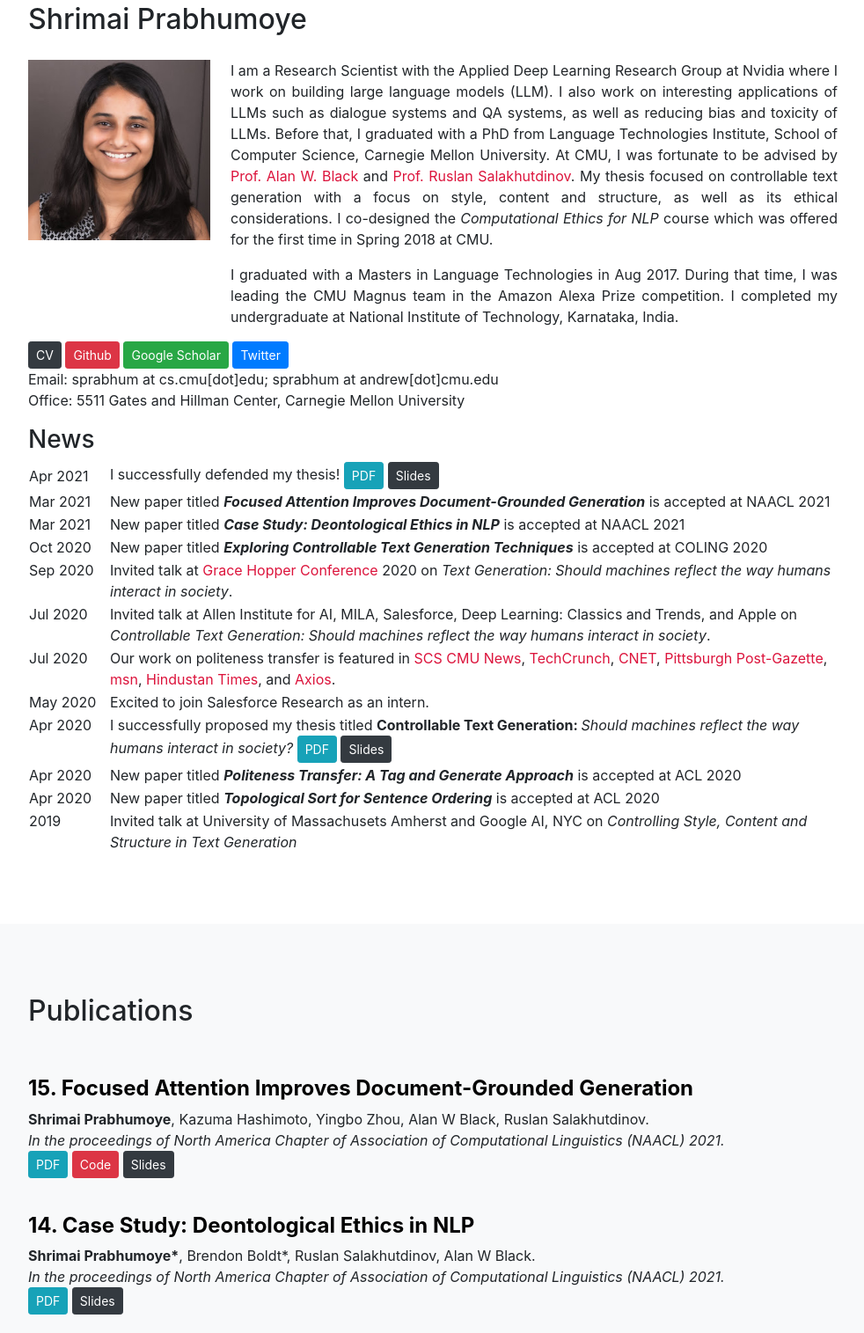
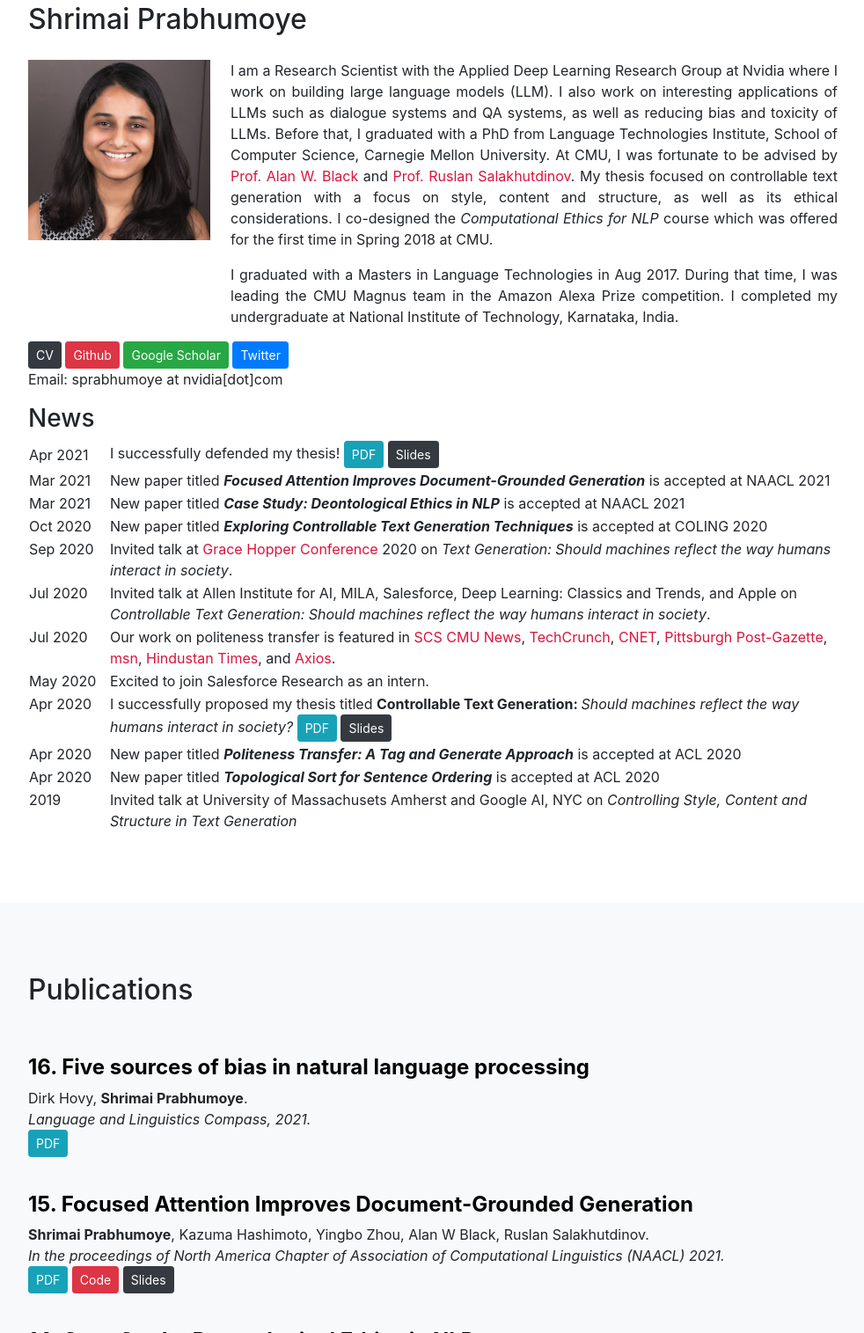
Before and after one commit to shrimai/shrimai.github.io, a website with bundled scripts: page index.html in a window 1280 px wide. Shown: the part 77-1592 px from the top of the page at 88% size, without its empty margins (148-1130 px from the left). Built offline with nearby package versions, Linux system fonts and the light colour scheme.

Commit message:
updating email and a paper

```diff
--- a/index.html
+++ b/index.html
@@ -82,12 +82,10 @@
             <p>
               <a onclick="window.open(this.href); return false;" title="docs/Shrimai_CV.pdf" href="docs/Shrimai_CV.pdf" onkeypress="window.open(this.href); return false;" target="_blank"><button type="button" class="btn btn-dark btn-sm">CV</button></a>
               <a onclick="window.open(this.href); return false;" title="https://github.com/shrimai" href="https://github.com/shrimai" onkeypress="window.open(this.href); return false;" target="_blank"><button type="button" class="btn btn-danger btn-sm">Github</button></a>
-              <a onclick="window.open(this.href); return false;" title="https://scholar.google.com/citations?user=A6JZ81cAAAAJ&hl=en" href="https://scholar.google.com/citations?user=A6JZ81cAAAAJ&hl=en" onkeypress="window.open(this.href); return false;" target="_blank"><button type="button" class="btn btn-success btn-sm">Google Scholar</button></a>
+              <a onclick="window.open(this.href); return false;" title="https://scholar.google.com/citations?user=8DKNKhkAAAAJ&hl=en" href="https://scholar.google.com/citations?user=8DKNKhkAAAAJ&hl=en" onkeypress="window.open(this.href); return false;" target="_blank"><button type="button" class="btn btn-success btn-sm">Google Scholar</button></a>
               <a onclick="window.open(this.href); return false;" title="https://twitter.com/shrimai_" href="https://twitter.com/shrimai_" onkeypress="window.open(this.href); return false;" target="_blank"><button type="button" class="btn btn-outline-primary btn-sm">Twitter</button></a>
               <br>
-              Email: sprabhum at cs.cmu[dot]edu; sprabhum at andrew[dot]cmu.edu
-              <br>
-              Office: 5511 Gates and Hillman Center, Carnegie Mellon University
+              Email: sprabhumoye at nvidia[dot]com
             </p>
           </div>
       </div>
@@ -167,6 +165,16 @@
       <div class="row">
         <div class="col-lg-10 mx-auto">
           <h2 style="padding-bottom: 5%;">Publications</h2>
+          <h4 class="font-weight-bold">
+            <a onclick="window.open(this.href); return false;" title="https://compass.onlinelibrary.wiley.com/doi/pdfdirect/10.1111/lnc3.12432" href="https://compass.onlinelibrary.wiley.com/doi/pdfdirect/10.1111/lnc3.12432" onkeypress="window.open(this.href); return false;">16. Five sources of bias in natural language processing</a>
+          </h4>
+          <p>
+            Dirk Hovy, <strong>Shrimai Prabhumoye</strong>.<br>
+            <i>Language and Linguistics Compass, 2021.</i><br>
+            <a onclick="window.open(this.href); return false;" title="https://compass.onlinelibrary.wiley.com/doi/pdfdirect/10.1111/lnc3.12432" href="https://compass.onlinelibrary.wiley.com/doi/pdfdirect/10.1111/lnc3.12432" onkeypress="window.open(this.href); return false;" target="_blank"><button type="button" class="btn btn-info btn-sm">PDF</button></a>
+          </p>
+          <br>
+
           <h4 class="font-weight-bold">
             <a onclick="window.open(this.href); return false;" title="https://arxiv.org/abs/2010.04658" href="https://arxiv.org/abs/2010.04658" onkeypress="window.open(this.href); return false;">15. Focused Attention Improves Document-Grounded Generation</a>
           </h4>
```
